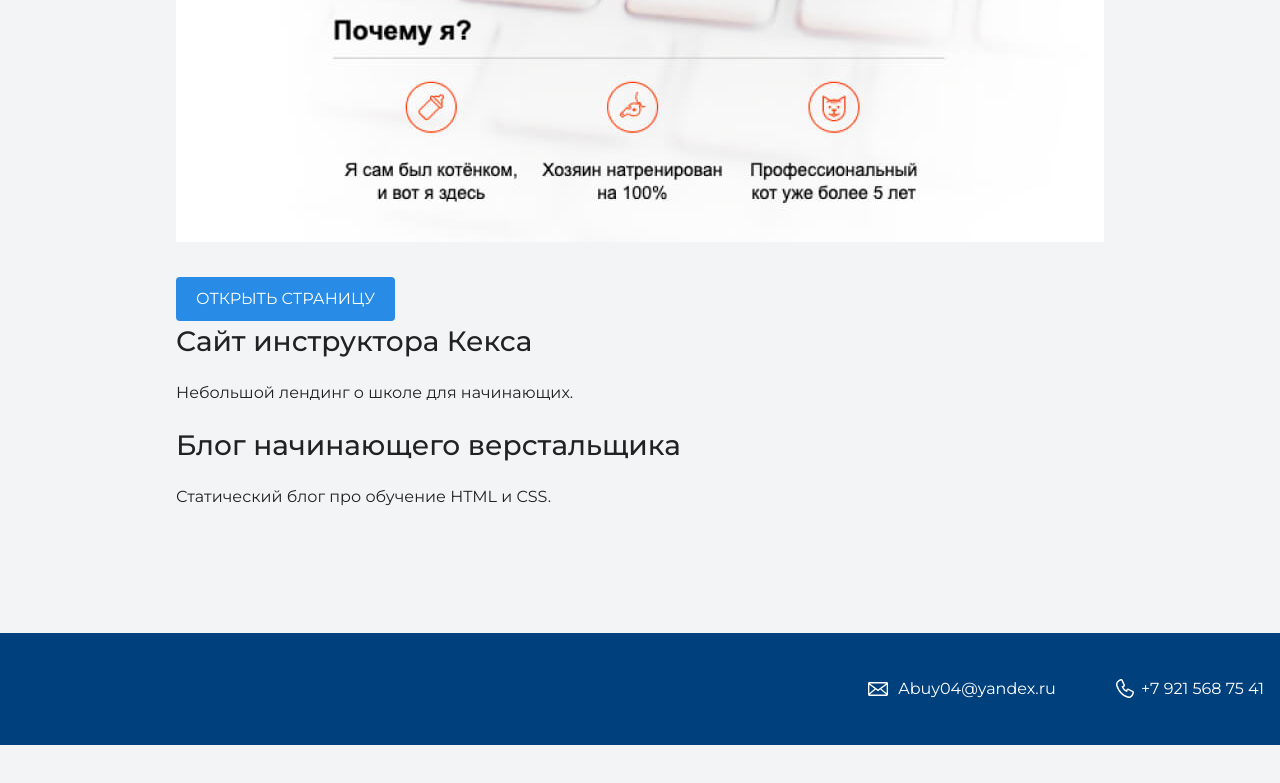
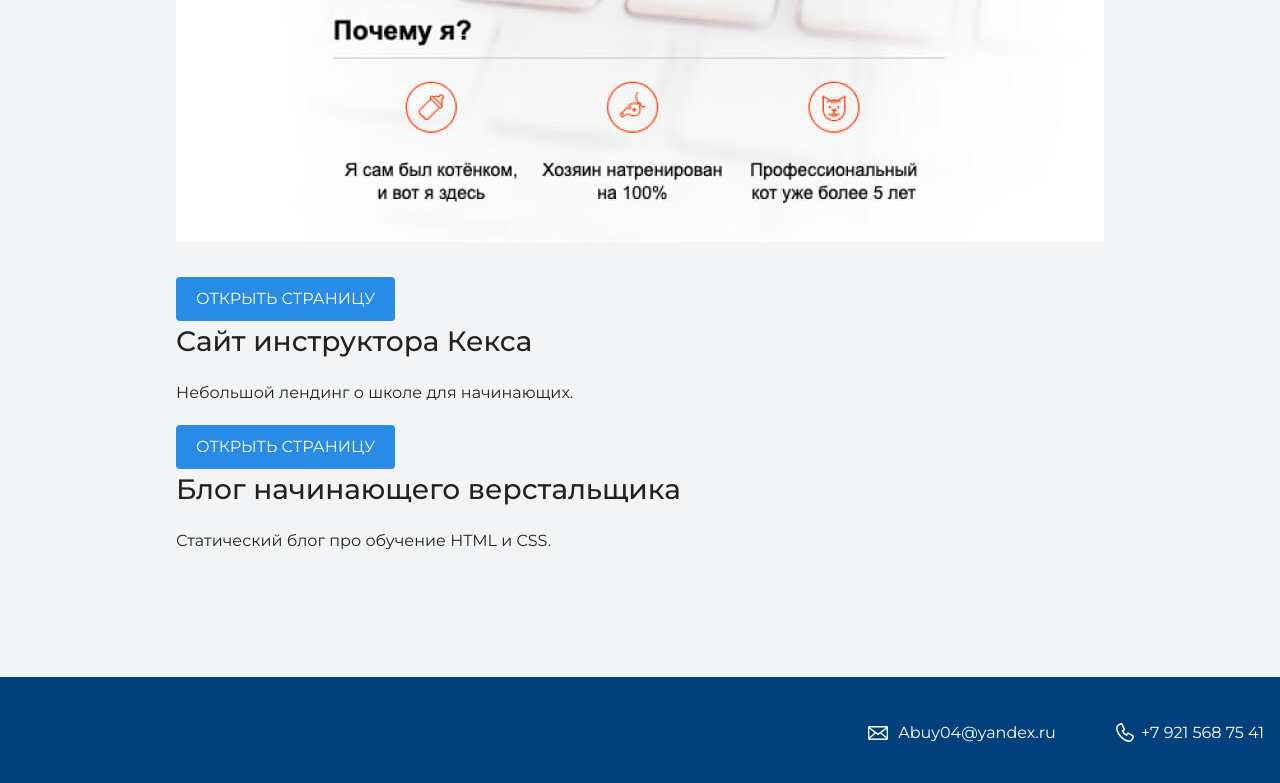
Before and after one commit to Abuy004/my-site, a plain HTML site: page index.html in a window 1280 px wide. Shown: the part 2501-3284 px from the top of the page. Before the commit the page ends 3246 px from the top, so only its background shows below. Drawn offline with nearby package versions, Linux system fonts and the light colour scheme.

```diff
--- a/index.html
+++ b/index.html
@@ -45,7 +45,7 @@
 
       <h3>Сайт инструктора Кекса</h3>
       <p>Небольшой лендинг о школе для начинающих.</p>
-
+<a class="button" href="project/index.html">Открыть страницу</a>
       <h3>Блог начинающего верстальщика</h3>
       <p>Статический блог про обучение HTML и CSS.</p>
     </div>
```
